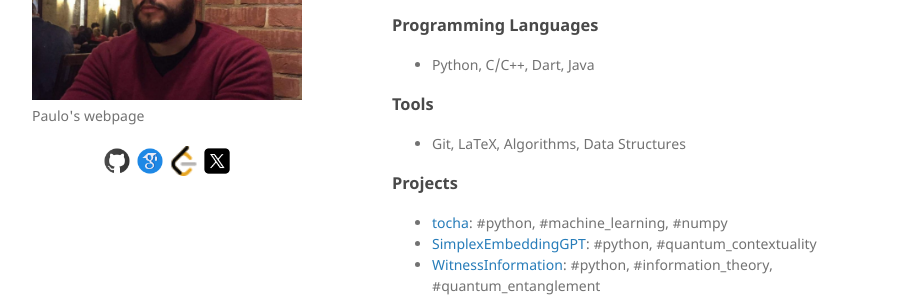
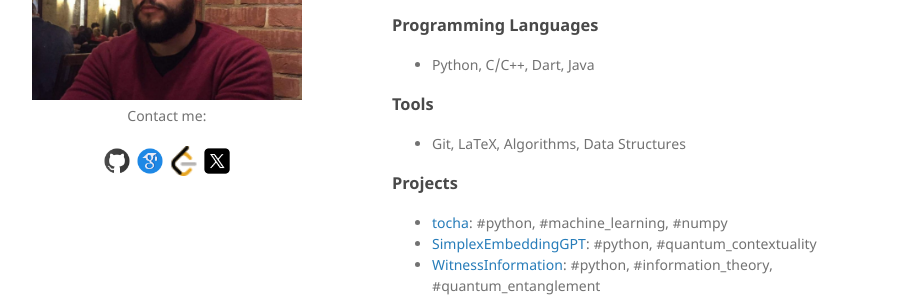
Before and after one commit to pjcavalcanti/pjcavalcanti.github.io, a Jekyll site: the page built from index.md, in a window 1280 px wide and 966 px high. Shown: the part 206-506 px from the top of the window, without its empty margins (178-1099 px from the left). Built offline with Jekyll 4.4.1, drawn with Linux system fonts in a browser that asks for light colours; our own code applies the rules of GitHub Pages for plain Markdown files.

Commit message:
minor changes

```diff
--- a/_layouts/default.html
+++ b/_layouts/default.html
@@ -21,7 +21,9 @@
           <img src="{{site.logo | relative_url}}" alt="Logo" />
         {% endif %}
 
+    <!--[if lt IE 9]>
         <p>{{ site.description | default: site.github.project_tagline }}</p>
+    <![endif]-->
 
         {% if site.github.is_project_page %}
         <p class="view"><a href="{{ site.github.repository_url }}">View the Project on GitHub <small>{{ site.github.repository_nwo }}</small></a></p>
@@ -41,7 +43,9 @@
         </ul>
         {% endif %}
 
-
+      <p align="center">
+        Contact me:
+      </p>
       <p align="center">
         <a href="https://github.com/pjcavalcanti" target="_blank">
           <img src="./assets/icons/github.png" alt="GitHub" style="width:30px;"/>
```
